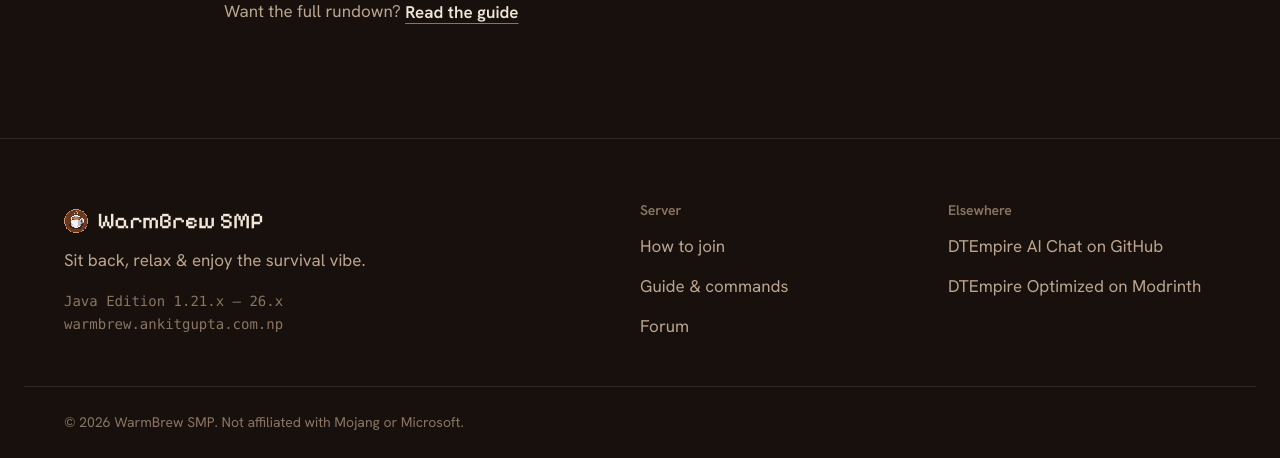
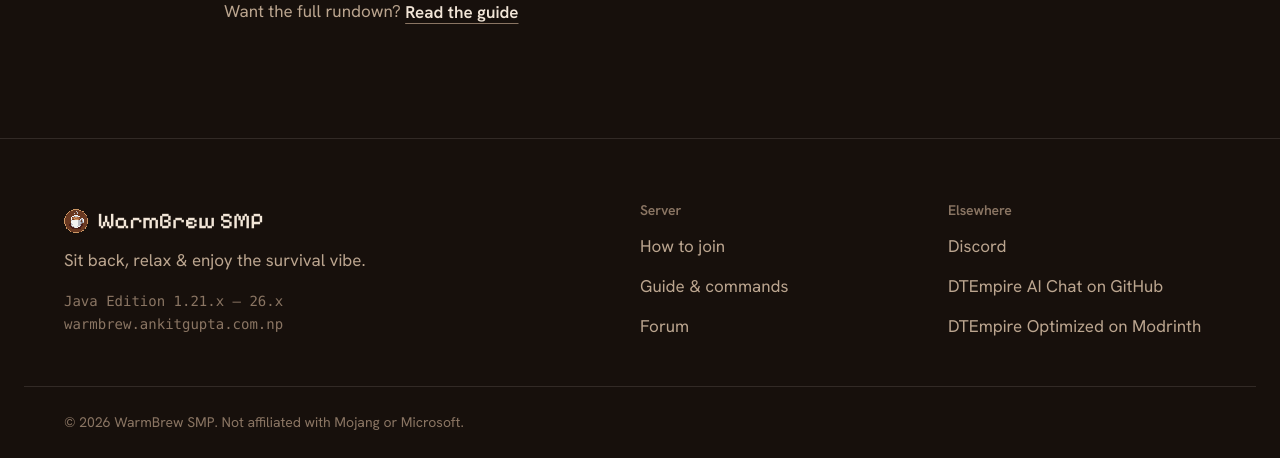
Before and after one commit to hyperdargo/WarmBrew-SMP, a Flask app: page /play in a window 1280 px wide. Shown: the part 2235-2693 px from the top of the page. Run offline with Flask 3, Linux system fonts and the light colour scheme; parts of the project's set-up code (start-up, migrations or seed data) failed here and were passed over.

Commit message:
Add Discord invite link
Shown in the footer on every page and next to the IP in the home page's
closing section. DISCORD_URL still overrides it.

Co-Authored-By: Claude Opus 5 <noreply@anthropic.com>

```diff
--- a/app.py
+++ b/app.py
@@ -8,7 +8,7 @@ Configuration is environment-only (all optional):
     SECRET_KEY           session signing key (auto-generated to .secret_key if unset)
     SITE_URL             public base URL, e.g. https://<your-website-domain> (canonical + sitemap)
     MC_HOST / MC_PORT    Minecraft server to ping for live status            default warmbrew.ankitgupta.com.np:25599
-    DISCORD_URL          Discord invite; the Discord link is hidden until this is set
+    DISCORD_URL          Discord invite link                                   default https://discord.gg/53f9Dgat4U
     DATABASE_PATH        SQLite file for the forum                            default ./warmbrew.db
     COOKIE_SECURE=1      mark cookies Secure (only when served over HTTPS)
     TRUST_PROXY=1        trust one reverse proxy's X-Forwarded-* headers
@@ -50,7 +50,7 @@ DB_PATH = Path(os.environ.get("DATABASE_PATH", BASE_DIR / "warmbrew.db"))
 SERVER_IP = "warmbrew.ankitgupta.com.np"
 MC_HOST = os.environ.get("MC_HOST", SERVER_IP)
 MC_PORT = int(os.environ.get("MC_PORT", "25599"))
-DISCORD_URL = os.environ.get("DISCORD_URL", "").strip()
+DISCORD_URL = os.environ.get("DISCORD_URL", "https://discord.gg/53f9Dgat4U").strip()
 SITE_URL = os.environ.get("SITE_URL", "").strip().rstrip("/")
 
 LIMITS = {"title": 120, "author": 32, "post": 5000, "comment": 2000}
--- a/static/css/site.css
+++ b/static/css/site.css
@@ -847,6 +847,7 @@ a { color: inherit; }
   margin-bottom: var(--s-1);
 }
 .finale__empty { color: var(--steam-dim); }
+.finale__discord { margin-top: var(--s-2); }
 .thread-list { list-style: none; padding: 0; border-top: 1px solid var(--rule); }
 .thread-list li { padding-block: 0.8rem; border-bottom: 1px solid var(--rule); display: grid; }
 .thread-list a { font-weight: 600; text-decoration: none; }
--- a/templates/index.html
+++ b/templates/index.html
@@ -230,6 +230,7 @@
         <span class="ip-button__ip">{{ server.ip }}</span>
         <span class="ip-button__action" data-copy-label>Copy IP</span>
       </button>
+      {% if links.discord %}<p class="finale__discord"><a class="text-link" href="{{ links.discord }}" rel="noopener" target="_blank">Join the Discord</a></p>{% endif %}
     </div>
 
     <div class="finale__forum">
```
Also changed, not shown: README.md.
